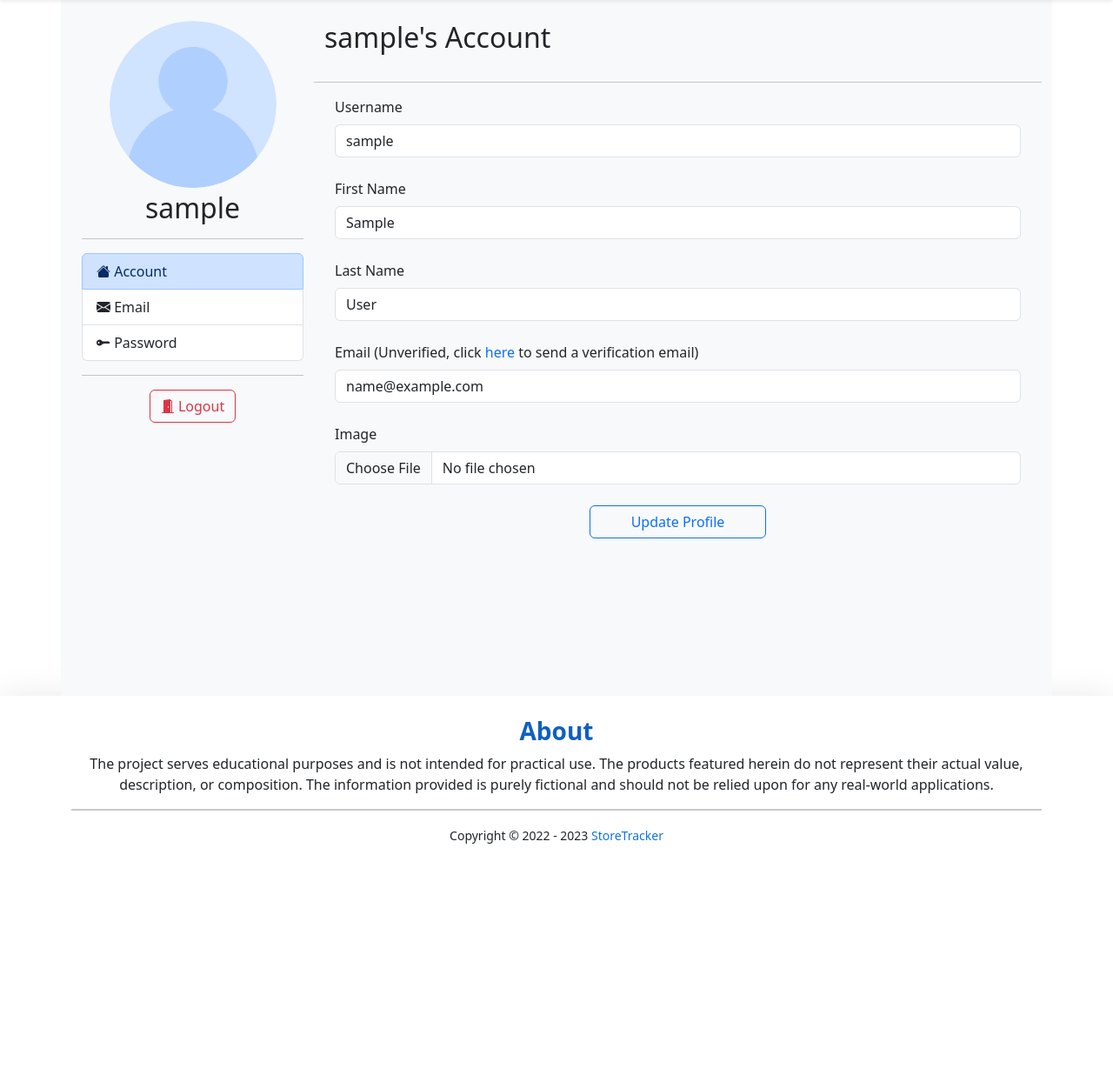
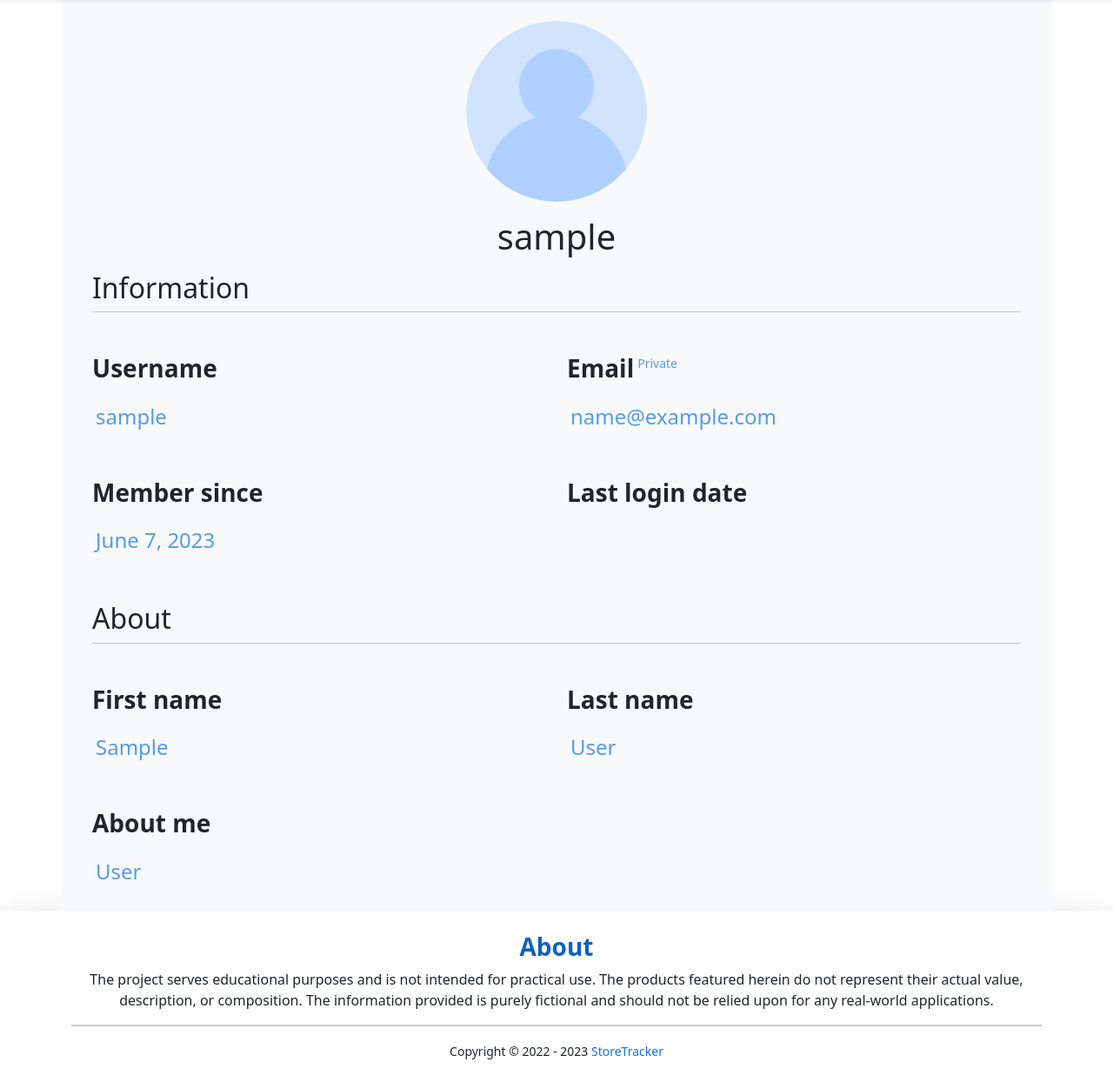
Before and after one commit to FCTL3314/HealthNutrition-Backend, a Django app: a page that uses frontend/templates/base.html in a window 1280 px wide. Shown: the part 91-1335 px from the top of the page at 87% size. Before the commit the page ends 1061 px from the top, so only its background shows below. Run offline with Django 4.2, Linux system fonts and the light colour scheme; the visitor is signed in with stand-in values (Sample User, id 1); data comes from the database, SQL or seed files in the repository; parts of the project's set-up code (start-up, migrations or seed data) failed here and were passed over; some libraries are stand-ins or nearby versions.

Commit message:
Created a template for a public profile, changed and renamed the templates for setting up a profile.

```diff
--- a/frontend/static/css/style.css
+++ b/frontend/static/css/style.css
@@ -1,6 +1,7 @@
 body {
     --main-color: rgb(14, 96, 192);
     --main-color-light: rgb(16, 115, 231);
+    --main-color-secondary: rgba(72, 147, 236, 0.92);
 }
 
 .btn-up {
@@ -26,6 +27,10 @@
 
 .text-main-light {
     color: var(--main-color-light);
+}
+
+.text-main-secondary {
+    color: var(--main-color-secondary);
 }
 
 .link-main {
--- a/frontend/templates/base.html
+++ b/frontend/templates/base.html
@@ -72,12 +72,15 @@
               </a>
             </li>
             <li>
-              <a href="{% url 'comparisons:product-type-comparisons' %}" class="dropdown-item">
+              <a href="{% url 'users:profile-account' request.user.slug %}" class="dropdown-item">
                 <svg xmlns="http://www.w3.org/2000/svg" width="16" height="16" fill="currentColor"
-                     class="bi bi-pie-chart-fill" viewBox="0 0 16 16">
-                  <path d="M15.985 8.5H8.207l-5.5 5.5a8 8 0 0 0 13.277-5.5zM2 13.292A8 8 0 0 1 7.5.015v7.778l-5.5 5.5zM8.5.015V7.5h7.485A8.001 8.001 0 0 0 8.5.015z"></path>
+                     class="bi bi-pen-fill mb-1" viewBox="0 0 16 16">
+                  <path d="m13.498.795.149-.149a1.207 1.207 0 1 1 1.707 1.708l-.149.148a1.5 1.5 0 0 1-.059 2.059L4.854
+                  14.854a.5.5 0 0 1-.233.131l-4 1a.5.5 0 0 1-.606-.606l1-4a.5.5 0 0 1 .131-.232l9.642-9.642a.5.5 0 0
+                  0-.642.056L6.854 4.854a.5.5 0 1 1-.708-.708L9.44.854A1.5 1.5 0 0 1 11.5.796a1.5 1.5 0 0 1
+                  1.998-.001z"></path>
                 </svg>
-                Comparisons
+                Settings & Privacy
               </a>
             </li>
             <li>
--- a/frontend/templates/interactions/inclusions/comments.html
+++ b/frontend/templates/interactions/inclusions/comments.html
@@ -7,7 +7,7 @@
   <h3>{{ comments_count }} {% if comments_count == 1 %} Comment {% else %} Comments {% endif %}</h3>
 </div>
 <div class="d-flex mb-3">
-  <img class="me-3 rounded-circle"
+  <img class="me-3 rounded-circle object-fit-cover"
        src="{{ request.user.get_image_url }}" alt="author-image" width="40" height="40">
   <form id="add-comment-form" method="POST" class="w-100" data-recipe-id="{{ object.id }}">
 
@@ -35,8 +35,8 @@
     {% for comment in comments %}
       <div class="d-flex align-items-start mb-4">
         <a href="{% url 'users:profile' comment.author.slug %}">
-          <img class="me-3 rounded-circle" src="{{ comment.author.get_image_url }}" alt="user-image" width="40"
-               height="40">
+          <img class="me-3 rounded-circle object-fit-cover" src="{{ comment.author.get_image_url }}" alt="user-image"
+               width="40" height="40">
         </a>
         <div>
           <a class="fs-5 me-1 link link-dark text-decoration-none"
--- a/frontend/templates/users/profile/profile.html
+++ b/frontend/templates/users/profile/profile.html
@@ -1,80 +1,76 @@
 {% extends 'base.html' %}
 
 {% block content %}
-  <div class="container bg-light min-vh-100">
-    <div class="row">
-      <div class="col-lg-3 my-4">
+  <div class="container">
+    <div class="row justify-content-center py-4">
+
+      <div class="row">
         <div class="text-center">
-          <img class="rounded-circle object-fit-cover" src="{{ user.get_image_url }}" width="192" height="192"
-               alt="profile_image">
-        </div>
-        <div class="mt-1">
-          <h2 class="text-center text-truncate">{{ user.username }}</h2>
-        </div>
-        <hr>
-        <div class="list-group rounded-top-2 rounded-bottom-2 ">
-          <a class="list-group-item list-group-item-action {% if current_url_name == 'profile' %}
-                                                               list-group-item-primary pe-none
-                                                             {% endif %}"
-             href="{% url 'users:profile' user.slug %}">
-            <svg xmlns="http://www.w3.org/2000/svg" width="16" height="16" fill="currentColor"
-                 class="bi bi-house-fill mb-1" viewBox="0 0 16 16">
-              <path d="M8.707 1.5a1 1 0 0 0-1.414 0L.646 8.146a.5.5 0 0 0 .708.708L8 2.207l6.646
-                                6.647a.5.5 0 0 0 .708-.708L13 5.793V2.5a.5.5 0 0 0-.5-.5h-1a.5.5 0 0 0-.5.5v1.293L8.707
-                                1.5Z">
-              </path>
-              <path d="m8 3.293 6 6V13.5a1.5 1.5 0 0 1-1.5 1.5h-9A1.5 1.5 0 0 1 2 13.5V9.293l6-6Z"></path>
-            </svg>
-            <span>Account</span>
-          </a>
-          <a class="list-group-item list-group-item-action {% if current_url_name == 'profile-email' %}
-                                                               list-group-item-primary pe-none
-                                                             {% endif %}"
-             href="{% url 'users:profile-email' user.slug %}">
-            <svg xmlns="http://www.w3.org/2000/svg" width="16" height="16" fill="currentColor"
-                 class="bi bi-envelope-fill mb-1" viewBox="0 0 16 16">
-              <path d="M.05 3.555A2 2 0 0 1 2 2h12a2 2 0 0 1 1.95 1.555L8 8.414.05 3.555ZM0 4.697v7.104l5.803-3.558L0
-                4.697ZM6.761 8.83l-6.57 4.027A2 2 0 0 0 2 14h12a2 2 0 0 0 1.808-1.144l-6.57-4.027L8
-                9.586l-1.239-.757Zm3.436-.586L16 11.801V4.697l-5.803 3.546Z"></path>
-            </svg>
-            <span>Email</span>
-          </a>
-          <a class="list-group-item list-group-item-action {% if current_url_name == 'profile-password' %}
-                                                               list-group-item-primary pe-none
-                                                             {% endif %}"
-             href="{% url 'users:profile-password' user.slug %}">
-            <svg xmlns="http://www.w3.org/2000/svg" width="16" height="16" fill="currentColor"
-                 class="bi bi-key-fill mb-1" viewBox="0 0 16 16">
-              <path d="M3.5 11.5a3.5 3.5 0 1 1 3.163-5H14L15.5 8 14 9.5l-1-1-1 1-1-1-1 1-1-1-1
-                                1H6.663a3.5 3.5 0 0 1-3.163 2zM2.5 9a1 1 0 1 0 0-2 1 1 0 0 0 0 2z"></path>
-            </svg>
-            <span>Password</span>
-          </a>
-        </div>
-        <hr>
-        <div class="text-center">
-          <a class="btn btn-outline-danger" href="{% url 'users:logout' %}">
-            <svg xmlns="http://www.w3.org/2000/svg" width="16" height="16" fill="currentColor"
-                 class="bi bi-door-open-fill mb-1" viewBox="0 0 16 16">
-              <path d="M1.5 15a.5.5 0 0 0 0 1h13a.5.5 0 0 0 0-1H13V2.5A1.5 1.5 0 0 0 11.5 1H11V.5a.5.5 0 0
-                0-.57-.495l-7 1A.5.5 0 0 0 3 1.5V15H1.5zM11 2h.5a.5.5 0 0 1 .5.5V15h-1V2zm-2.5
-                8c-.276 0-.5-.448-.5-1s.224-1 .5-1 .5.448.5 1-.224 1-.5 1z"></path>
-            </svg>
-            <span>Logout</span>
-          </a>
+          <img class="rounded-circle object-fit-cover" src="{{ user.get_image_url }}" width="208" height="208"
+               alt="user_image">
+          <h1 class="my-3 text-truncate">{{ object.username }}</h1>
         </div>
       </div>
-      <div class="col-lg-9 my-4">
-        <div class="row justify-content-center">
-          {% if current_url_name == 'profile' %}
-            {% include 'users/profile/tabs/account_tab.html' %}
-          {% elif current_url_name == 'profile-password' %}
-            {% include 'users/profile/tabs/password_tab.html' %}
-          {% elif current_url_name == 'profile-email' %}
-            {% include 'users/profile/tabs/email_tab.html' %}
-          {% endif %}
+
+      <div class="row">
+        <div class="container">
+
+          <div>
+            <h2>Information</h2>
+            <hr class="m-0">
+            <div class="row mt-5">
+              <div class="col-6">
+                <h3 class="mb-4 fw-semibold">Username</h3>
+                <h4 class="text-main-secondary text-truncate ps-1">{{ object.username }}</h4>
+              </div>
+              {% if  request.user == object %}
+                <div class="col-6">
+                  <div class="d-flex mb-4 align-items-start">
+                    <h3 class="mb-0 me-1 fw-semibold">Email</h3>
+                    <small class="text-main-secondary">Private</small>
+                  </div>
+                  <h4 class="text-main-secondary text-truncate ps-1">{{ object.email }}</h4>
+                </div>
+              {% endif %}
+              <div class="col-6 mt-5">
+                <h3 class="mb-4 fw-semibold">Member since</h3>
+                <h4 class="text-main-secondary text-truncate ps-1">{{ object.date_joined|date:"F j, Y" }}</h4>
+              </div>
+              <div class="col-6 mt-5">
+                <h3 class="mb-4 fw-semibold">Last login date</h3>
+                <h4 class="text-main-secondary text-truncate ps-1">{{ object.last_login|date:"F j, Y" }}</h4>
+              </div>
+            </div>
+          </div>
+
+          <div class="mt-5">
+            <h2>About</h2>
+            <hr class="m-0">
+            <div class="row mt-5">
+              <div class="col-6">
+                <h3 class="mb-4 fw-semibold">First name</h3>
+                <h4 class="text-main-secondary text-truncate ps-1">
+                  {% if object.first_name %} {{ object.first_name }} {% else %} Not specified {% endif %}
+                </h4>
+              </div>
+              <div class="col-6">
+                <h3 class="mb-4 fw-semibold">Last name</h3>
+                <h4 class="text-main-secondary text-truncate ps-1">
+                  {% if object.last_name %} {{ object.last_name }} {% else %} Not specified {% endif %}
+                </h4>
+              </div>
+              <div class="col-12 mt-5">
+                <h3 class="mb-4 fw-semibold">About me</h3>
+                <h4 class="text-main-secondary text-truncate ps-1">
+                  {% if object.last_name %} {{ object.last_name }} {% else %} Not specified {% endif %}
+                </h4>
+              </div>
+            </div>
+          </div>
+
         </div>
       </div>
+
     </div>
   </div>
 {% endblock %}
--- a/frontend/templates/users/profile/tabs/account_tab.html
+++ b/frontend/templates/users/profile/settings_tabs/account_tab.html
@@ -1,4 +1,4 @@
-{% extends 'users/profile/tabs/base_tab.html' %}
+{% extends 'users/profile/settings_tabs/base_tab.html' %}
 
 
 {% block tab_title %}
--- a/frontend/templates/users/profile/tabs/email_tab.html
+++ b/frontend/templates/users/profile/settings_tabs/email_tab.html
@@ -1,4 +1,4 @@
-{% extends 'users/profile/tabs/base_tab.html' %}
+{% extends 'users/profile/settings_tabs/base_tab.html' %}
 
 
 {% block tab_title %}
--- a/frontend/templates/users/profile/tabs/password_tab.html
+++ b/frontend/templates/users/profile/settings_tabs/password_tab.html
@@ -1,4 +1,4 @@
-{% extends 'users/profile/tabs/base_tab.html' %}
+{% extends 'users/profile/settings_tabs/base_tab.html' %}
 
 
 {% block tab_title %}
```
Also changed, not shown: frontend/templates/users/profile/settings.html (added, +80 -0 lines), frontend/templates/users/profile/settings_tabs/base_tab.html (renamed from frontend/templates/users/profile/tabs/base_tab.html).
